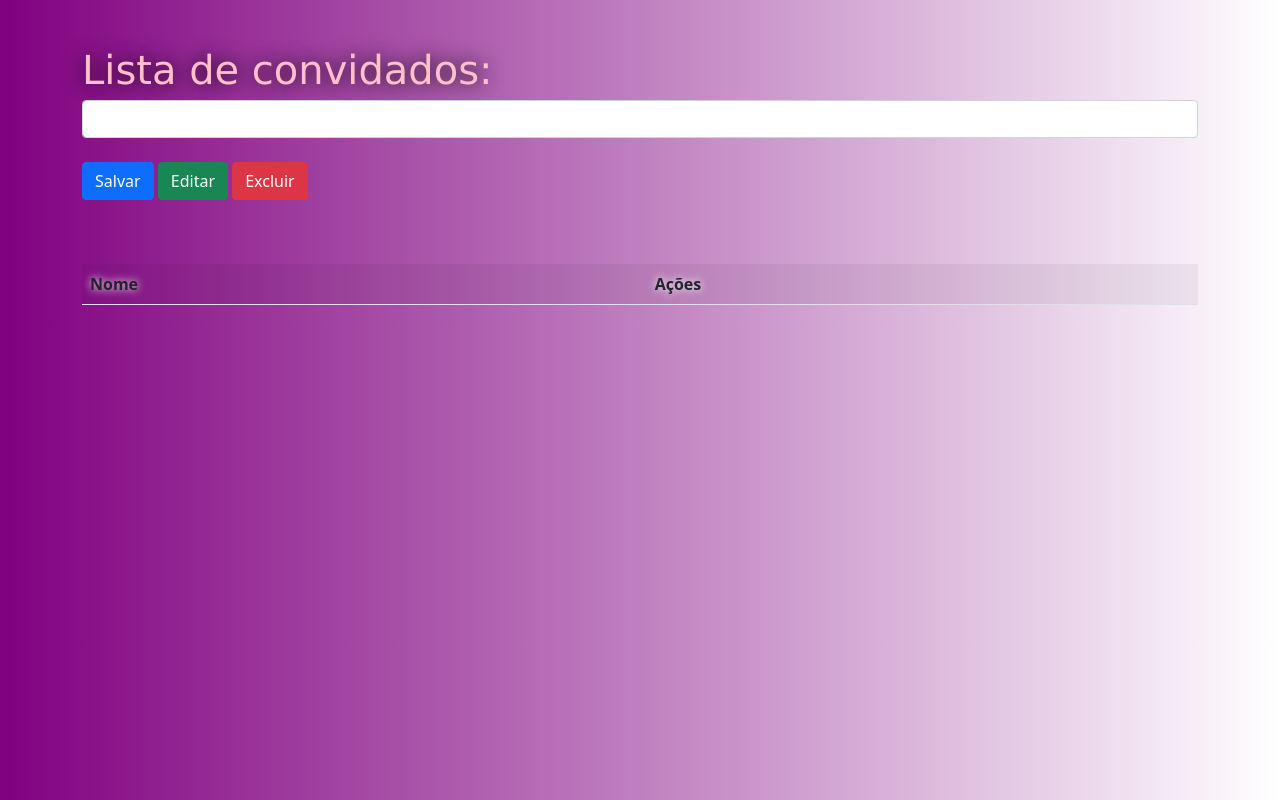
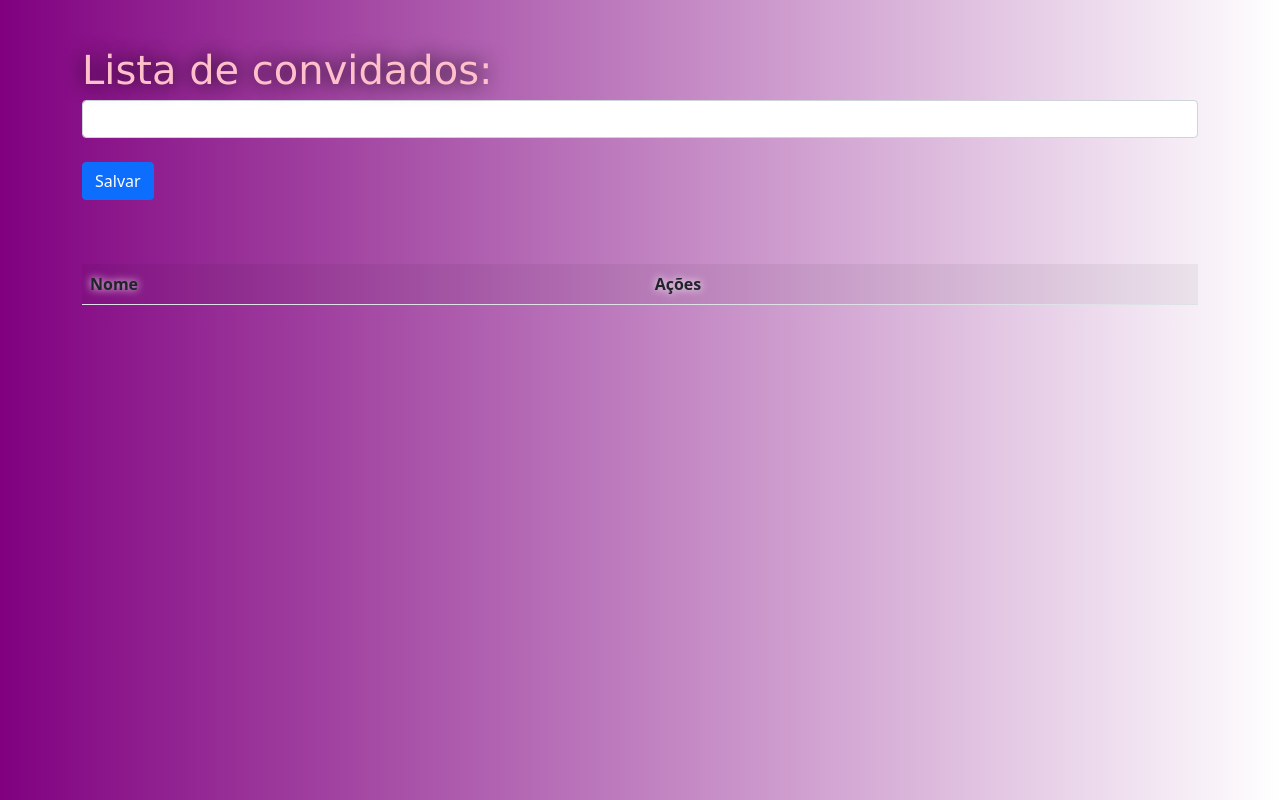
Before and after one commit to CaioTico/atividade-avaliativa2-2tri, a plain HTML site: page index.html in a window 1280 px wide. Drawn offline with nearby package versions, Linux system fonts and the light colour scheme.

Commit message:
remove botões

```diff
--- a/index.html
+++ b/index.html
@@ -19,8 +19,6 @@
         <input class="form-control" id="nomeUser" type="text">
         <br>
         <button class="btn btn-primary" type="button" onclick="salvarUser()">Salvar</button>
-        <button class='btn btn-success' onclick=''>Editar</button>
-        <button class='btn btn-danger' onclick=''>Excluir</button>
     </div>
     <br>
     <div class="container">
```
